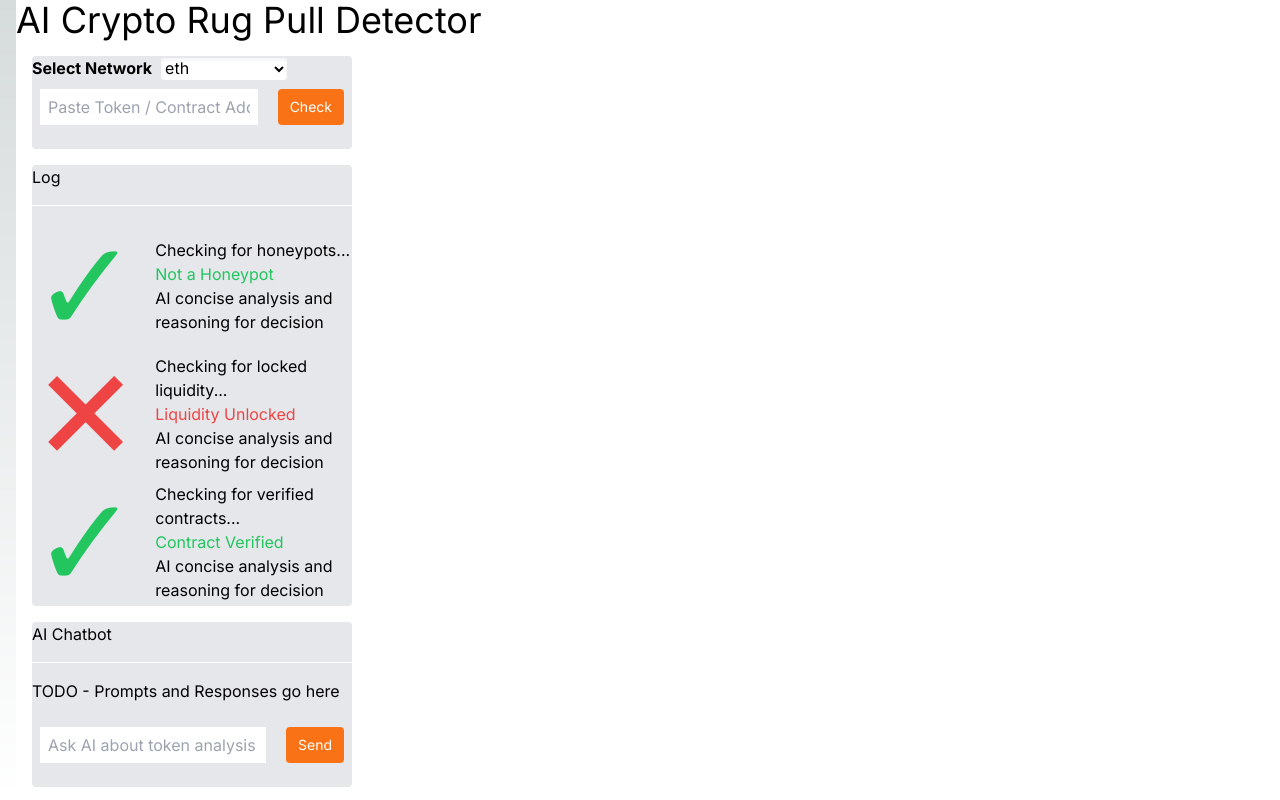
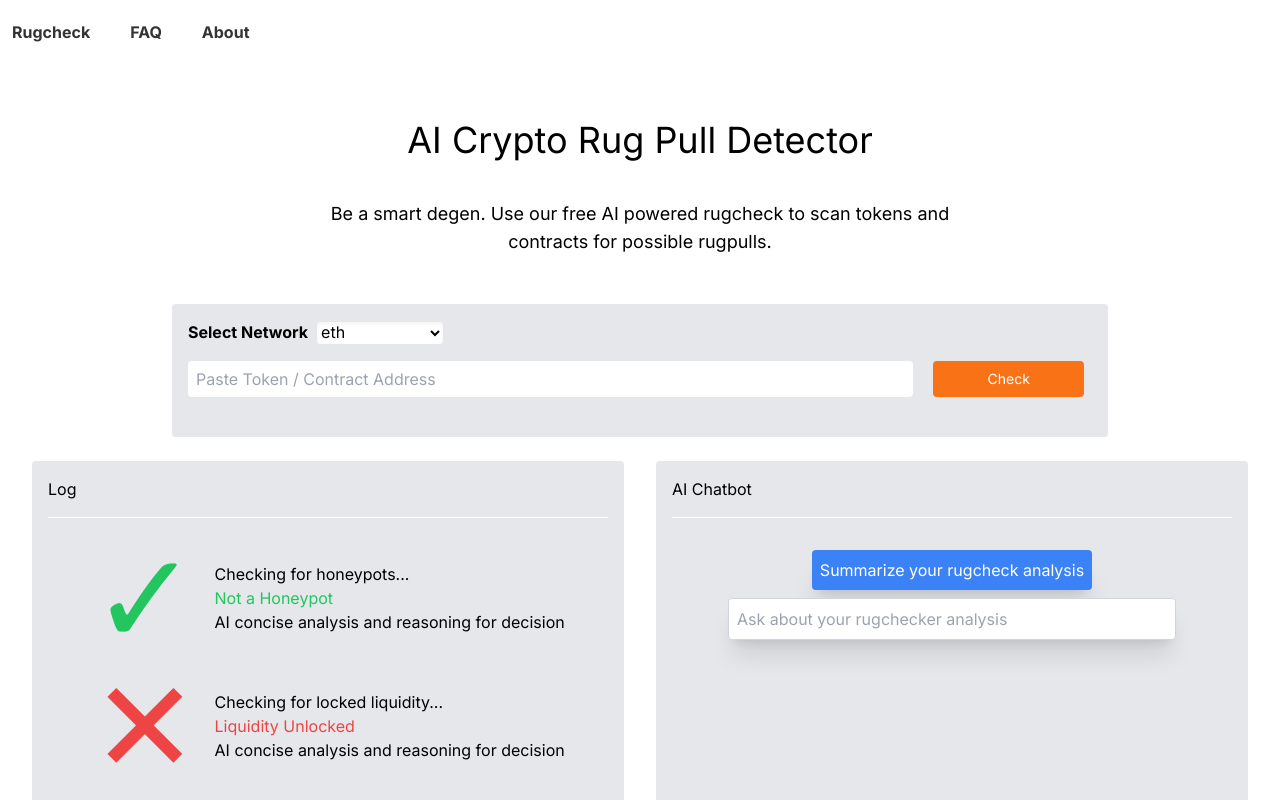
Before and after one commit to EncodeClub-AIBootcamp24Q1-Team4/FinalProject, a Next.js app: page / in a window 1280 px wide. Shown: the top 800 px of the page. Built offline with nearby package versions, Linux system fonts and the light colour scheme.

Commit message:
UI updated. Chat completion api added

```diff
--- /dev/null
+++ b/app/api/chat/route.ts
@@ -0,0 +1,26 @@
+import OpenAI from 'openai';
+import { OpenAIStream, StreamingTextResponse } from 'ai';
+
+// Create an OpenAI API client (that's edge friendly!)
+const openai = new OpenAI({
+  apiKey: process.env.OPENAI_API_KEY,
+});
+
+// IMPORTANT! Set the runtime to edge
+export const runtime = 'edge';
+
+export async function POST(req: Request) {
+  const { messages } = await req.json();
+
+  // Ask OpenAI for a streaming chat completion given the prompt
+  const response = await openai.chat.completions.create({
+    model: 'gpt-3.5-turbo',
+    stream: true,
+    messages,
+  });
+
+  // Convert the response into a friendly text-stream
+  const stream = OpenAIStream(response);
+  // Respond with the stream
+  return new StreamingTextResponse(stream);
+}
--- a/app/layout.tsx
+++ b/app/layout.tsx
@@ -1,12 +1,13 @@
 import type { Metadata } from "next";
 import { Inter } from "next/font/google";
 import "./globals.css";
+import Navbar from "./navbar";
 
 const inter = Inter({ subsets: ["latin"] });
 
 export const metadata: Metadata = {
   title: "AI Crypto Rug Pull Detector",
-  description: "Identitifes the likelyhood of a rug pull at a crypto address",
+  description: "Identifies the likelihood of a rug pull at a crypto address",
 };
 
 export default function RootLayout({
@@ -16,7 +17,10 @@ export default function RootLayout({
 }>) {
   return (
     <html lang="en">
-      <body className={inter.className}>{children}</body>
+      <body className={inter.className}>
+        <Navbar />
+        {children}
+      </body>
     </html>
   );
 }
--- /dev/null
+++ b/app/navbar.tsx
@@ -0,0 +1,27 @@
+import Link from "next/link";
+
+const Navbar = () => {
+  return (
+    <nav>
+      <ul className="flex gap-10 py-5 px-3 bg-white font-bold">
+        <li>
+          <Link href="/">
+            <p className="text-black/80">Rugcheck</p>
+          </Link>
+        </li>
+        <li>
+          <Link href="/faq">
+            <p className="text-black/80">FAQ</p>
+          </Link>
+        </li>
+        <li>
+          <Link href="/about">
+            <p className="text-black/80">About</p>
+          </Link>
+        </li>
+      </ul>
+    </nav>
+  );
+};
+
+export default Navbar;
--- a/app/page.tsx
+++ b/app/page.tsx
@@ -1,6 +1,7 @@
 'use client';
 
-import { useState } from 'react';
+import { useChat } from 'ai/react';
+import { useState, useEffect, useRef } from 'react';
 
 const networkEndpoints: string[] = [
   "eth",
@@ -15,21 +16,27 @@ let logResults: { isPassed: boolean, testName: string, shortDescription: string,
 ];
 
 export default function Chat() {
-
+  const { messages, input, isLoading, append, handleInputChange, handleSubmit } = useChat();
+  const messagesContainerRef = useRef<HTMLDivElement>(null);
+  useEffect(() => {
+    if (messagesContainerRef.current) {
+      messagesContainerRef.current.scrollTop = messagesContainerRef.current.scrollHeight;
+    }
+  }, [messages]);
   const [networkEndpoint, setNetworkEndpoint] = useState(networkEndpoints[0]);
   const [contractAddress, setContractAddress] = useState("");
   const [prompt, setPrompt] = useState("");
 
   return (
-    <div className="bg-white mx-4 w-full h-screen items-stretch">
-      <h1 className="text-4xl">AI Crypto Rug Pull Detector</h1>
-
-      <div className="bg-gray-200 mx-4 mt-4 w-1/4 items-stretch rounded">
-        <label className="text-black font-bold mr-2 ">
+    <div className="flex flex-col items-center justify-center min-h-screen bg-white p-4">
+      <h1 className="text-4xl text-black m-10">AI Crypto Rug Pull Detector</h1>
+      <h1 className="text-lg text-black text-wrap w-1/2 text-center mb-8">Be a smart degen. Use our free AI powered rugcheck to scan tokens and contracts for possible rugpulls.</h1>
+      <div className="bg-gray-200 mx-4 mt-4 w-3/4 items-stretch rounded p-4">
+        <label className="text-black font-bold mr-2">
           Select Network
         </label>
         <select
-          className="mb-2 text-black bg-white rounded border shadow-inner w-32"
+          className="mb-2 text-black bg-white rounded border shadow-inner w-32 mb-4"
           onChange={(e) => setNetworkEndpoint(e.target.value)}
           >
           {networkEndpoints.map((endpoint) => (
@@ -39,13 +46,13 @@ export default function Chat() {
         <br />
         <div className="flex">
           <input
-            className="appearance-none bg-white-100 border-none mx-2 w-full text-gray-700 mr-3 py-1 px-2 leading-tight focus:outline-none"
+            className="appearance-none bg-white-100 border-none w-full text-gray-700 mr-3 py-1 px-2 leading-tight focus:outline-none rounded"
             type="text"
             placeholder="Paste Token / Contract Address"
             onChange={(e) => setContractAddress(e.target.value)}
             />
           <button
-            className="flex-shrink-0 mx-2 bg-orange-500 hover:bg-orange-700 border-orange-500 hover:border-orange-700 text-sm border-4 text-white py-1 px-2 rounded"
+            className="flex-shrink-0 w-1/6 mx-2 bg-orange-500 hover:bg-orange-700 border-orange-500 hover:border-orange-700 text-sm border-4 text-white py-1 px-2 rounded"
             type="button"
             >
             Check
@@ -54,11 +61,12 @@ export default function Chat() {
         <br />
       </div>
 
-      <div className="bg-gray-200 mx-4 mt-4 w-1/4 items-stretch rounded">
-      <h1 className="text-1xl">Log</h1>
-      <div className="h-px bg-white my-4"></div>
+      <div className='flex flex-row items-center justify-center bg-white p-4 w-screen h-screen'>
+        <div className='bg-gray-200 mx-4 mt-4 w-3/4 items-stretch rounded p-4 h-full'>
+          <h1 className="text-1xl text-black">Log</h1>
+          <div className='h-px bg-white my-4'></div>
             {logResults.map((logEntry) => (
-          <div className="flex justify-center items-center">
+              <div className="flex justify-center items-center text-black">
                 {logEntry.isPassed && (
                   <span className="text-green-500 text-9xl">&#10003;</span>
                 )}
@@ -78,31 +86,55 @@ export default function Chat() {
                 </div>
               </div>
               ))}
-
           </div>
-
-      <div className="bg-gray-200 mx-4 mt-4 w-1/4 items-stretch rounded">
-        <h1 className="text-1xl">AI Chatbot</h1>
+          <div className='bg-gray-200 mx-4 mt-4 w-3/4 items-stretch rounded p-4 h-full'>
+          <h1 className="text-1xl text-black">AI Chatbot</h1>
           <div className="h-px bg-white my-4"></div>
-        <p> TODO - Prompts and Responses go here</p>
-        <br />
-        <div className="flex">
-          <input
-            className="appearance-none bg-white-100 border-none mx-2 w-full text-gray-700 mr-3 py-1 px-2 leading-tight focus:outline-none"
-            type="text"
-            placeholder="Ask AI about token analysis"
-            onChange={(e) => setContractAddress(e.target.value)}
-            />
+            <div className="flex flex-col w-full max-w-md pb-24 mx-auto stretch h-screen">
+              <div className='overflow-auto w-full' ref={messagesContainerRef}>
+                {messages.map(m => (
+                  <div
+                    key={m.id}
+                    className={`whitespace-pre-wrap ${
+                      m.role === "user"
+                        ? "bg-green-700 p-3 m-2 rounded-lg"
+                        : "bg-slate-700 p-3 m-2 rounded-lg"
+                    }`}
+                  >
+                    {m.role === 'user' ? 'User: ' : 'AI: '}
+                    {m.content}
+                  </div>
+                ))}
+                {isLoading && (
+                  <div>
+                    <span className='animate-bounce'>...</span>
+                  </div>
+                )}
+              </div>
+              <div className='relative bottom-0 w-full max-w-md'>
+                <div className='flex flex-col justify-center mb-2 items-center pt-4'>
                   <button
-            className="flex-shrink-0 mx-2 bg-orange-500 hover:bg-orange-700 border-orange-500 hover:border-orange-700 text-sm border-4 text-white py-1 px-2 rounded"
-            type="button"
+                    className='bg-blue-500 p-2 text-white rounded shadow-xl'
+                    disabled={isLoading}
+                    onClick={() =>
+                      append({ role: "user", content: "Summarize how to check a crypto project for scams and rugpulls"})
+                    }
                   >
-            Send
+                    Summarize your rugcheck analysis
                   </button>
                 </div>
-        <br />
+                <form onSubmit={handleSubmit}>
+                  <input
+                    className="relative bottom-0 w-full max-w-md p-2 mb-8 border border-gray-300 rounded shadow-xl text-black"
+                    value={input}
+                    placeholder="Ask about your rugchecker analysis"
+                    onChange={handleInputChange}
+                  />
+                </form>
               </div>
-
+            </div>
+          </div>
+      </div>
     </div>
   );
 }
```
Also changed, not shown: package.json (+6 -6 lines), page.tsx (added, +108 -0 lines), 1 other file (tests, documents, lock files or other folders). Lines whose indentation alone changed are shown as unchanged.
